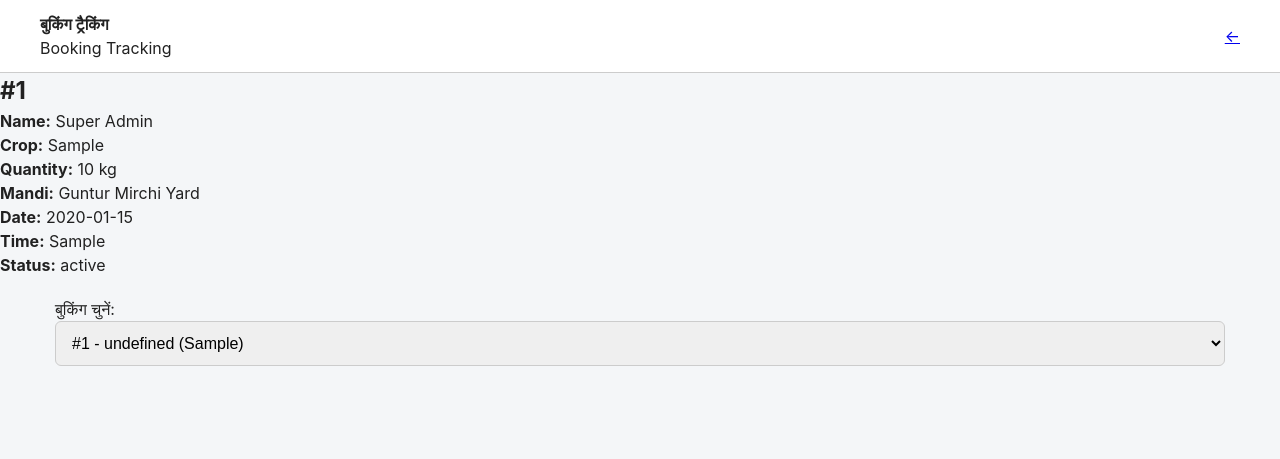
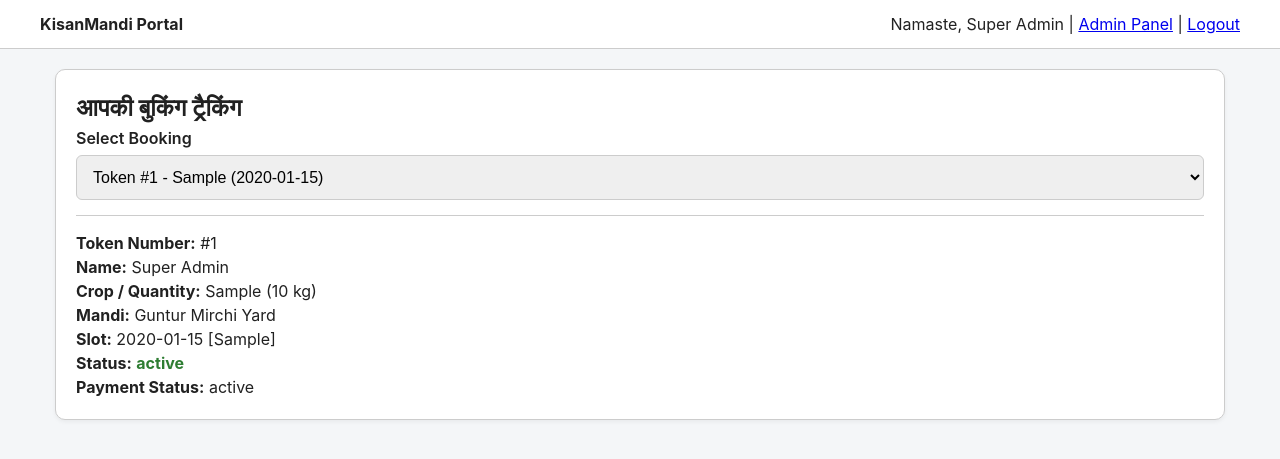
Before and after one commit to Arpit-Shubham/KisanMandi, a Flask app: page /tracking in a window 1280 px wide. Shown: the top 459 px of the page. Run offline with Flask 3, Linux system fonts and the light colour scheme; a user stored in the database is signed in; data comes from the database, SQL or seed files in the repository; tables that the repository leaves empty hold one stand-in row (values such as "Sample post").

Commit message:
Update tracking.html

```diff
--- a/templates/tracking.html
+++ b/templates/tracking.html
@@ -1,123 +1,46 @@
-<!doctype html>
-<html lang="hi">
-  <head>
-    <meta charset="utf-8" />
-    <meta name="viewport" content="width=device-width, initial-scale=1" />
-    <title>KisanMandi — Booking Tracking</title>
-    <link
-      rel="stylesheet"
-      href="{{ url_for('static', filename='styles.css') }}"
-    />
-  </head>
-  <body>
-    <header class="app-header">
-      <div class="header-inner">
-        <div>
-          <strong>बुकिंग ट्रैकिंग</strong><br />
-          <span class="subtitle">Booking Tracking</span>
+{% extends "base.html" %}
+{% block content %}
+<div class="card">
+  <h2>आपकी बुकिंग ट्रैकिंग</h2>
+  <div class="form-group">
+    <label>Select Booking</label>
+    <select id="bookingSelect" onchange="renderDetails(this.value)"></select>
   </div>
-        <a class="back" href="{{ url_for('home_page') }}">←</a>
-      </div>
-    </header>
-    <div id="bookingDetails">Loading...</div>
-
-    <div class="container">
-      <p>
-        बुकिंग चुनें:
-        <select id="bookingSelect" onchange="loadBooking(this.value)"></select>
-      </p>
+  <div id="detailsCard"></div>
 </div>
 
 <script>
-      async function loadBooking(token) {
-        if (!token) {
-          token = 1;
-        }
+let bookingsData = [];
 
-        const response = await fetch(`/status/${token}`);
-
-        const data = await response.json();
-
-        if (data.error) {
-          document.getElementById("bookingDetails").innerHTML =
-            "Booking not found";
-
-          return;
-        }
-
-        document.getElementById("bookingDetails").innerHTML = `
-
-        <h2>#${data.token}</h2>
-
-        <p>
-            <strong>Name:</strong>
-            ${data.name}
-        </p>
-
-        <p>
-            <strong>Crop:</strong>
-            ${data.crop}
-        </p>
-
-        <p>
-            <strong>Quantity:</strong>
-            ${data.quantity} kg
-        </p>
-
-        <p>
-            <strong>Mandi:</strong>
-            ${data.mandi}
-        </p>
-
-        <p>
-            <strong>Date:</strong>
-            ${data.date}
-        </p>
-
-        <p>
-            <strong>Time:</strong>
-            ${data.slot}
-        </p>
-
-        <p>
-            <strong>Status:</strong>
-            ${data.status}
-        </p>
-
-    `;
-
-        const select = document.getElementById("bookingSelect");
-        if (select.value != data.token) {
-          select.value = data.token;
-        }
-      }
-
-      async function loadBookingOptions() {
-        const response = await fetch("/bookings");
-        const bookingList = await response.json();
-
+async function loadUserBookings() {
+  const res = await fetch("/bookings");
+  bookingsData = await res.json();
   const select = document.getElementById("bookingSelect");
   select.innerHTML = "";
 
-        bookingList.forEach((b) => {
-          const option = document.createElement("option");
-          option.value = b.token;
-          option.textContent =
-            "#" + b.token + " - " + b.name + " (" + b.crop + ")";
-          select.appendChild(option);
+  bookingsData.forEach(b => {
+    select.innerHTML += `<option value="${b.id}">Token #${b.token} - ${b.crop} (${b.date})</option>`;
   });
-
-        if (bookingList.length) {
-          select.value = bookingList[bookingList.length - 1].token;
-        }
+  if (bookingsData.length > 0) renderDetails(bookingsData[0].id);
 }
 
-      async function init() {
-        await loadBookingOptions();
-        loadBooking(document.getElementById("bookingSelect").value);
+async function renderDetails(id) {
+  const res = await fetch(`/status/${id}`);
+  const data = await res.json();
+
+  document.getElementById("detailsCard").innerHTML = `
+    <div style="margin-top:15px; border-top: 1px solid #ccc; padding-top: 15px;">
+      <p><strong>Token Number:</strong> #${data.token}</p>
+      <p><strong>Name:</strong> ${data.name}</p>
+      <p><strong>Crop / Quantity:</strong> ${data.crop} (${data.quantity} kg)</p>
+      <p><strong>Mandi:</strong> ${data.mandi}</p>
+      <p><strong>Slot:</strong> ${data.date} [${data.slot}]</p>
+      <p><strong>Status:</strong> <span style="font-weight:bold; color:var(--primary);">${data.status}</span></p>
+      <p><strong>Payment Status:</strong> ${data.payment_status}</p>
+    </div>
+  `;
 }
 
-      init();
+loadUserBookings();
 </script>
-  </body>
-</html>
+{% endblock %}
```
Lines whose indentation alone changed are shown as unchanged.
